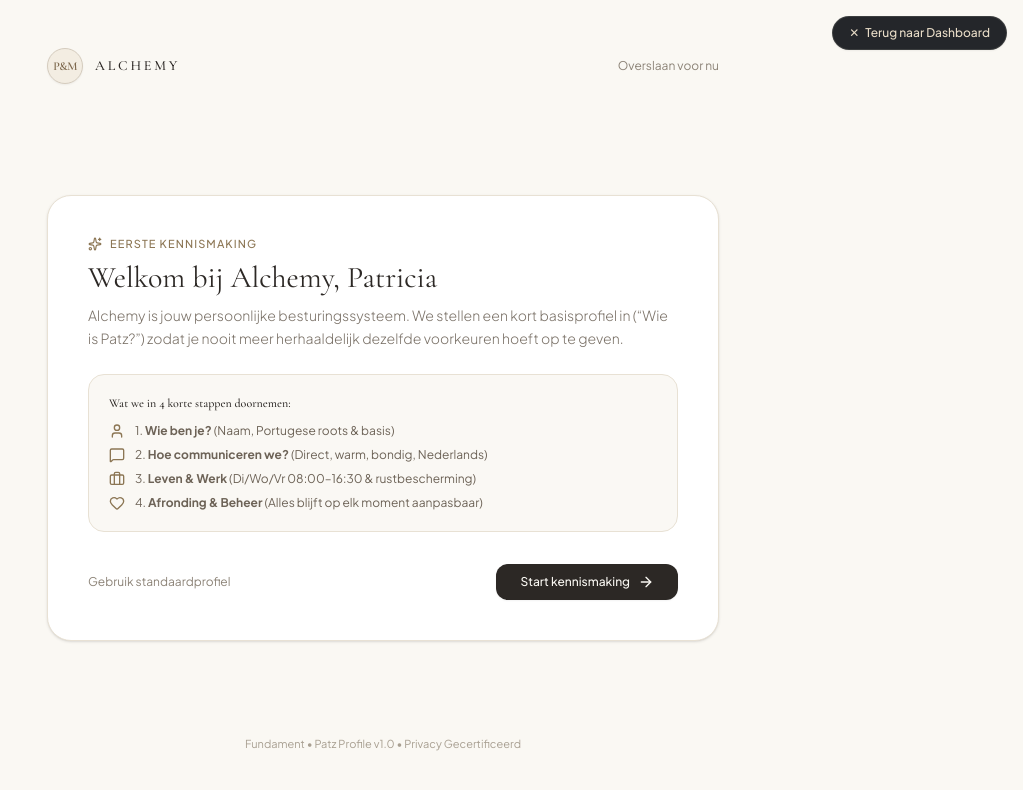
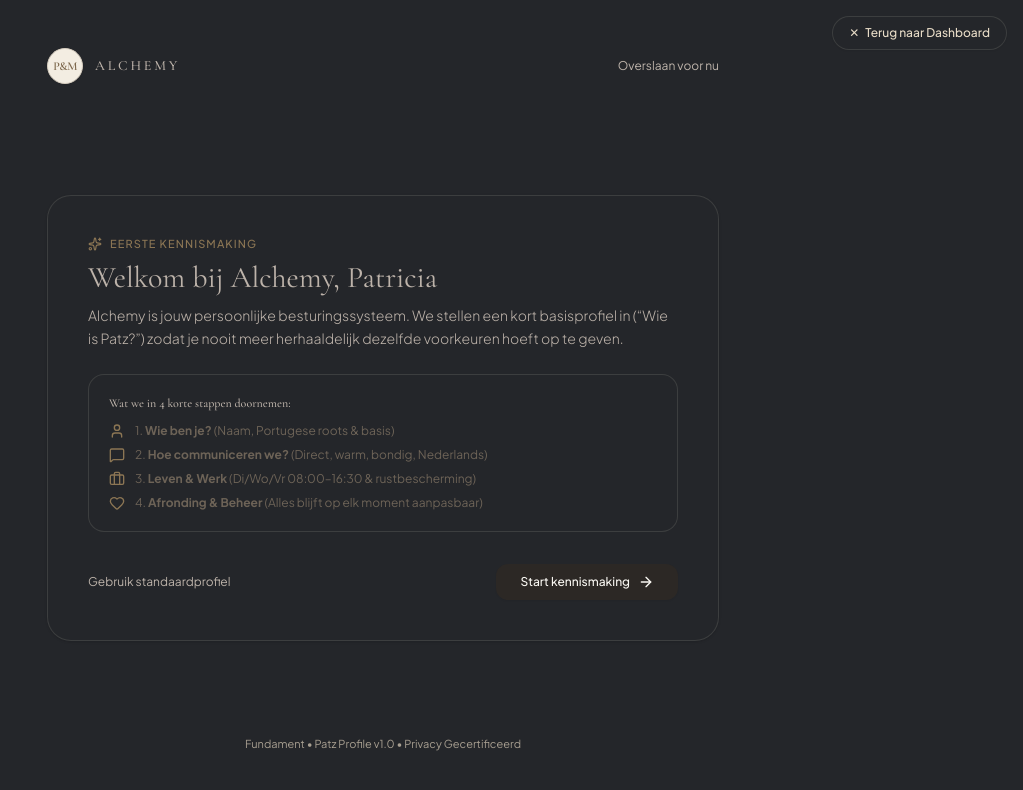
Before and after one commit to PatzFer/Alchemy-2.0, a React (Vite) app: page / in a window 1280 px wide. Shown: the top 790 px of the page, without its empty margins (257-1280 px from the left). Built offline with nearby package versions, Linux system fonts and the light colour scheme.

Commit message:
Unify legacy cream panels with Alchemy dark palette

```diff
--- a/src/index.css
+++ b/src/index.css
@@ -210,3 +210,46 @@
 ::-webkit-scrollbar-thumb:hover {
   background: #747A6D;
 }
+
+
+/* Global dark-surface harmonisation: replace legacy cream/white panels
+   with the same charcoal-plum surfaces used throughout Alchemy. */
+@layer utilities {
+  [class~="bg-white"],
+  [class~="bg-stone-50"],
+  [class~="bg-neutral-50"],
+  [class*="bg-[#FFFFFF]"],
+  [class*="bg-[#FAF8F3]"],
+  [class*="bg-[#FAF8F4]"],
+  [class*="bg-[#F9F7F2]"],
+  [class*="bg-[#F5EFE4]"],
+  [class*="bg-[#F4EFE6]"],
+  [class*="bg-[#F0EBDD]"],
+  [class*="bg-[#F3ECE1]"],
+  [class*="bg-[#EAE3D4]"],
+  [class*="bg-[#E3D8C6]"] {
+    background-color: var(--surface-1) !important;
+    border-color: var(--border-subtle) !important;
+    color: var(--text-primary) !important;
+  }
+
+  /* Legacy dark text was designed for cream cards; keep it legible on dark panels. */
+  [class*="text-[#2C2825]"],
+  [class*="text-[#3A332D]"],
+  [class*="text-[#4A4035]"],
+  [class*="text-[#6C6358]"],
+  [class*="text-[#686055]"],
+  [class*="text-[#756C60]"],
+  [class*="text-[#7A7167]"] {
+    color: var(--text-secondary) !important;
+  }
+
+  /* Light neutral form fields and nested cards follow the same dark palette. */
+  input[class*="bg-[#FAF"],
+  textarea[class*="bg-[#FAF"],
+  select[class*="bg-[#FAF"] {
+    background-color: var(--surface-2) !important;
+    color: var(--text-primary) !important;
+    border-color: var(--border-subtle) !important;
+  }
+}
```
